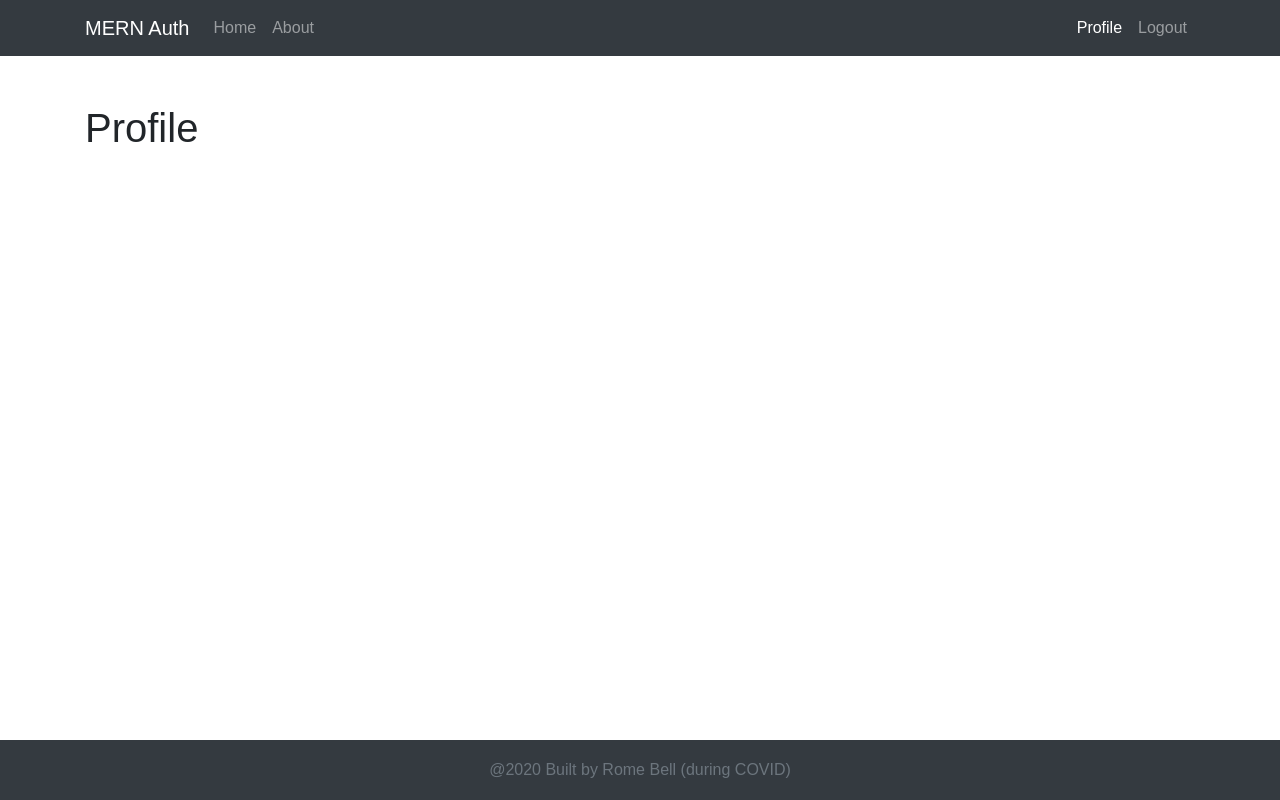
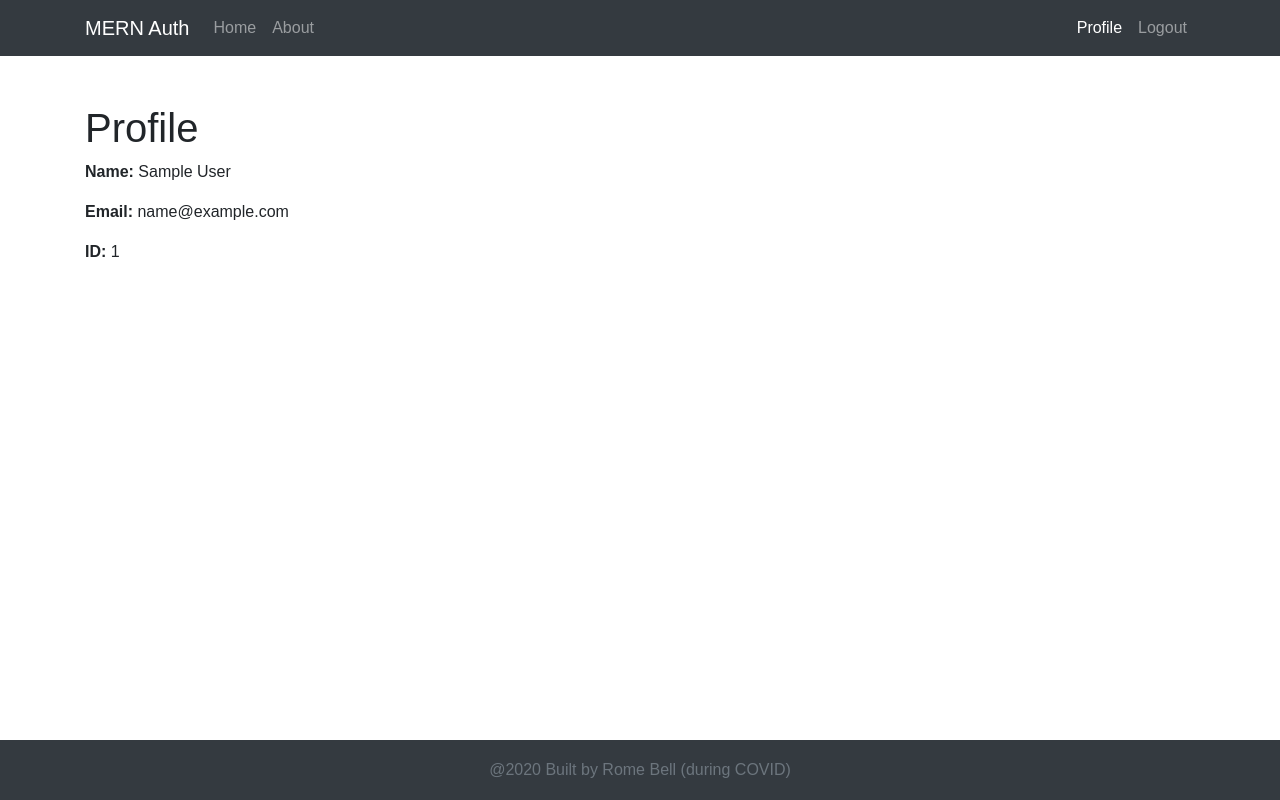
Before and after one commit to SEI-ATL/mern-auth-frontend, a React (Create React App) app: page /profile in a window 1280 px wide. Built offline with nearby package versions, Linux system fonts and the light colour scheme; no server answers; sample sign-in values are in the browser's storage.

Commit message:
[Profile]Update component

```diff
--- a/src/components/Login.js
+++ b/src/components/Login.js
@@ -4,7 +4,9 @@ import axios from 'axios';
 import jwt_decode from 'jwt-decode';
 import setAuthToken from '../utils/setAuthToken';
 import { Redirect } from 'react-router-dom';
-const REACT_APP_SERVER_URL = process.env.REACT_APP_SERVER_URL;
+// const REACT_APP_SERVER_URL = process.env.REACT_APP_SERVER_URL;
+import keys from '../utils/credentials';
+const { REACT_APP_SERVER_URL } = keys;
 
 const Login = (props) => {
     const [email, setEmail] = useState('');
--- a/src/components/Profile.js
+++ b/src/components/Profile.js
@@ -1,12 +1,30 @@
 import React from 'react';
+import { Link } from 'react-router-dom';
 
 const Profile = (props) => {
     console.log(props);
+    const userData = props.user ?
+    (<div>
+        <h1>Profile</h1>
+        <p><strong>Name:</strong> {props.user.name}</p>
+        <p><strong>Email:</strong> {props.user.email}</p>
+        <p><strong>ID:</strong> {props.user.id}</p>
+    </div>) : <h4>Loading...</h4>
+
+    const errorDiv = () => {
+        return (
+            <div className="text-center pt-4">
+                <h3>Please <Link to="/login">login</Link> to view this page</h3>
+            </div>
+        );
+    };
+
     return (
         <div>
-            <h1>Profile</h1>
+            { props.user ? userData : errorDiv() }
         </div>
-    )
+    );
+
 }
 
 export default Profile;
--- a/src/components/Signup.js
+++ b/src/components/Signup.js
@@ -2,7 +2,9 @@
 import React, { useState } from 'react';
 import axios from 'axios';
 import { Redirect } from 'react-router-dom';
-const REACT_APP_SERVER_URL = process.env.REACT_APP_SERVER_URL;
+// const REACT_APP_SERVER_URL = process.env.REACT_APP_SERVER_URL;
+import keys from '../utils/credentials';
+const { REACT_APP_SERVER_URL } = keys;
 
 const Signup = () => {
     const [name, setName] = useState('');
@@ -45,7 +47,6 @@ const Signup = () => {
     }
 
     if (redirect) return <Redirect to='/login' />
-
     return (
         <div className="row mt-4">
             <div className="col-md-7 offset-md-3">
```
Also changed, not shown: 2 other files (tests, documents, lock files or other folders).
